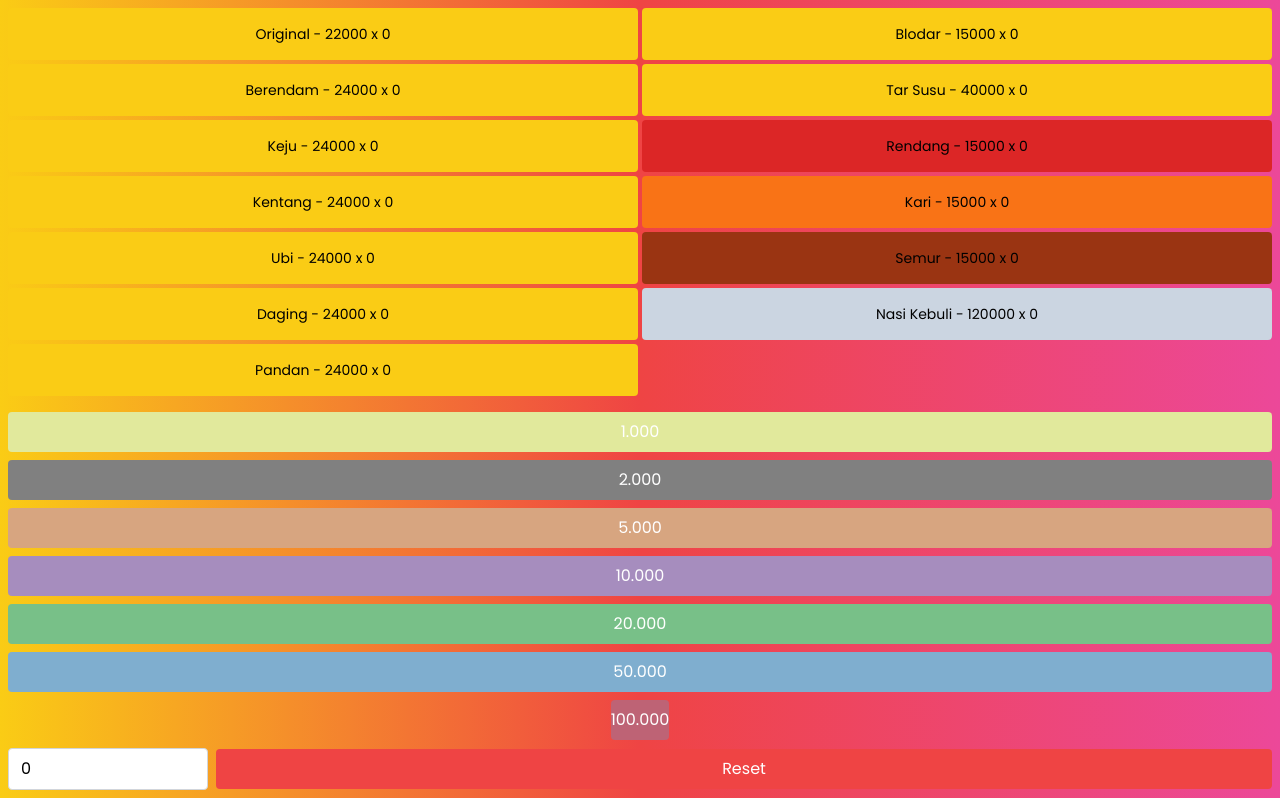
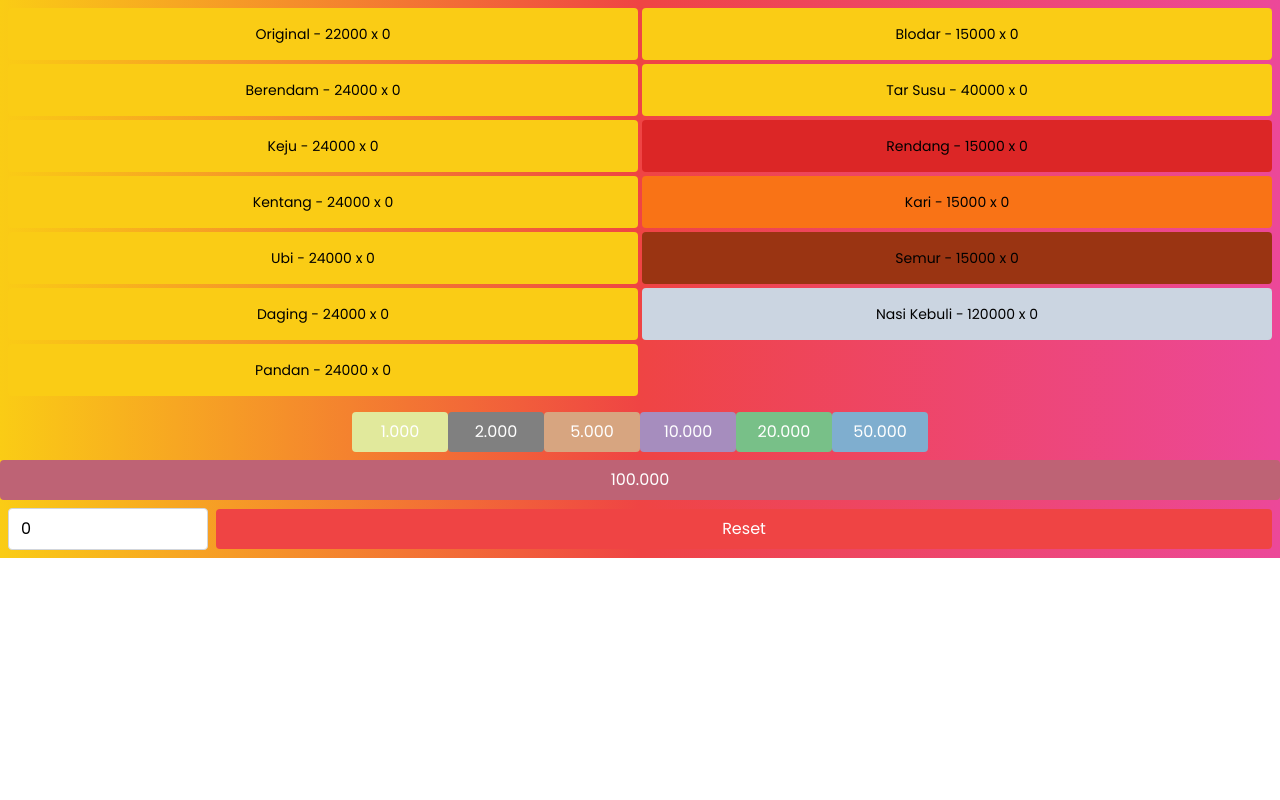
Before and after one commit to AdakHaddad/Bingka61, a Next.js app: page /admin in a window 1280 px wide. Built offline with nearby package versions, Linux system fonts and the light colour scheme.

Commit message:
Tidying Cash Button

```diff
--- a/pages/admin.js
+++ b/pages/admin.js
@@ -98,20 +98,21 @@ export default function Admin() {
         ))}
       </div>
       <div className="flex flex-col mt-4">
-        <div className="flex flex-wrap justify-center">
+        <div className="flex flex-wrap justify-center -mx-2">
           {CASH_VALUES.map((value, index) => (
             <button
               key={index}
               onClick={() => handleCashButtonClick(value)}
               style={{ backgroundColor: value.color }}
-              className={`text-white py-2 rounded mb-2 mx-2 sm:mx-0 w-full ${
-                value.value === 100000 ? "sm:w-auto" : "w-24"
+              className={`text-white py-2 rounded mb-2 mx-2 sm:mx-0 ${
+                value.value === 100000 ? "w-full" : "w-24"
               }`}
             >
               {new Intl.NumberFormat("id-ID").format(value.value)}
             </button>
           ))}
         </div>
+
         <div className="flex items-center">
           <input
             type="number"
@@ -132,7 +133,7 @@ export default function Admin() {
       </div>
       {returnAmount > 0 && (
         <div className="mt-4">
-          <p className="font-bold">Balek:</p>
+          <p className="font-bold">Kembali:</p>
           <p className="text-center font-black text-xl">{returnAmount}</p>
         </div>
       )}
```
